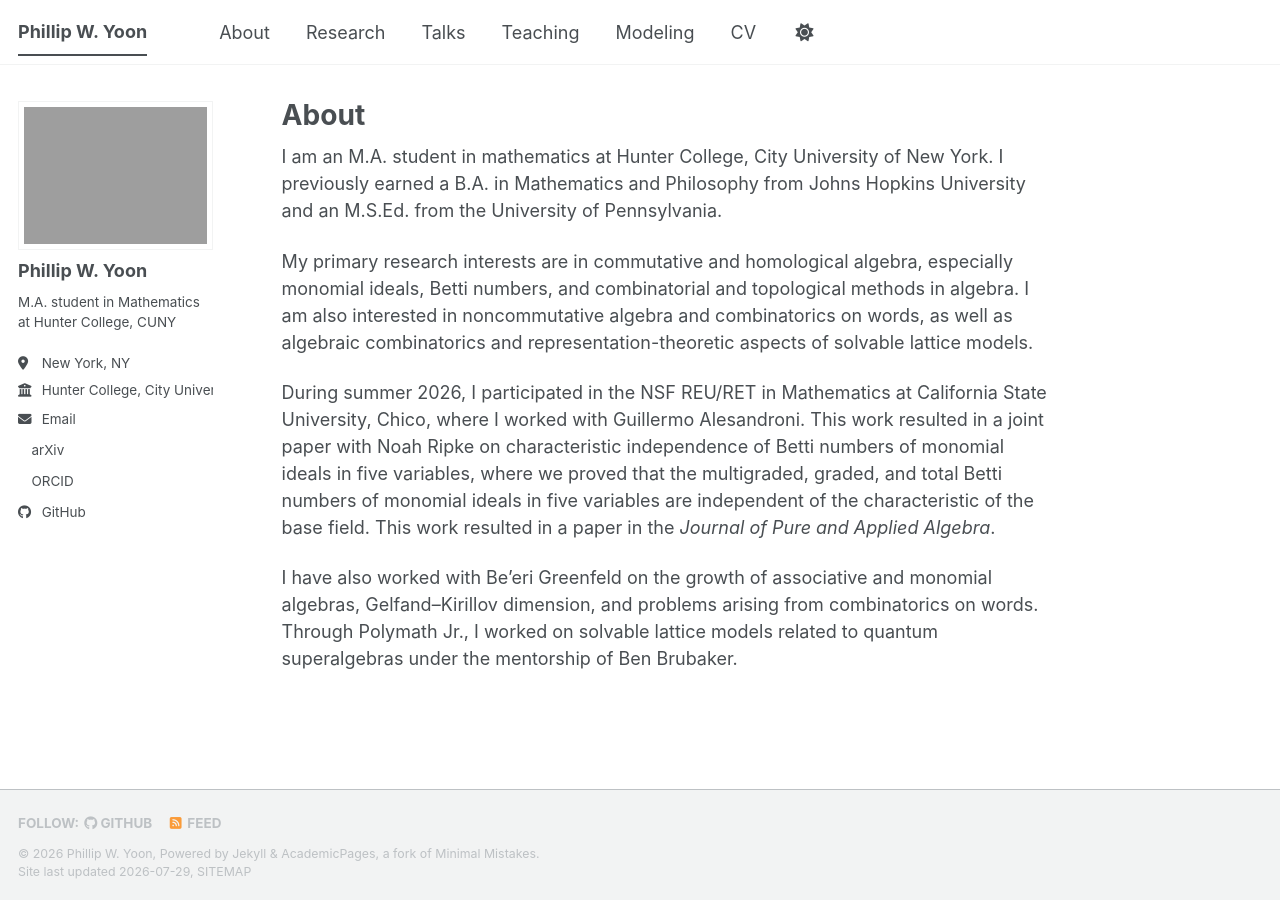
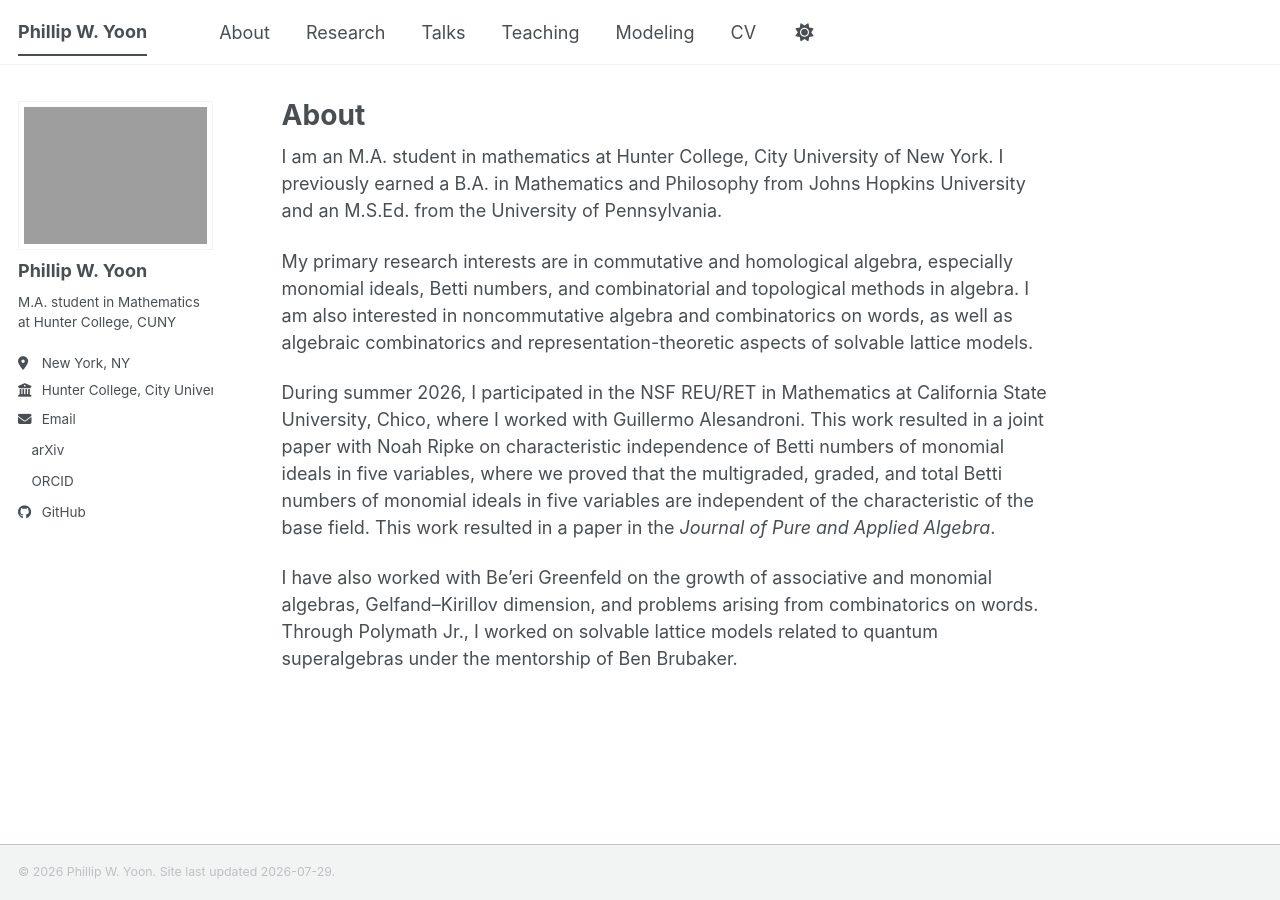
Before and after one commit to pwyoon/pwyoon.github.io, a Jekyll site: the page built from _pages/about.md, in a window 1280 px wide. Built offline with Jekyll 4.4.1, drawn with Linux system fonts in a browser that asks for light colours; a style sheet for code colours, icons or effects is not loaded.

Commit message:
Update footer.html

```diff
--- a/_includes/footer.html
+++ b/_includes/footer.html
@@ -1,25 +1,5 @@
-{% include base_path %}
-
-{% if site.author.github or site.author.bitbucket or site.atom_feed.hide != true %}
-<div class="page__footer-follow">
-  <ul class="social-icons">
-    {% if site.data.ui-text[site.locale].follow_label %}
-      <li><strong>{{ site.data.ui-text[site.locale].follow_label }}</strong></li>
-    {% endif %}
-    {% if site.author.github %}
-      <li><a href="https://github.com/{{ site.author.github }}"><i class="fab fa-github" aria-hidden="true"></i> GitHub</a></li>
-    {% endif %}
-    {% if site.author.bitbucket %}
-      <li><a href="https://bitbucket.org/{{ site.author.bitbucket }}"><i class="fab fa-bitbucket" aria-hidden="true"></i> Bitbucket</a></li>
-    {% endif %}
-    {% if site.atom_feed.hide != true %}
-    <li><a href="{% if site.atom_feed.path %}{{ site.atom_feed.path }}{% else %}{{ base_path }}/feed.xml{% endif %}"><i class="fa fa-fw fa-rss-square" aria-hidden="true"></i> {{ site.data.ui-text[site.locale].feed_label | default: "Feed" }}</a></li>
-    {% endif %}
-  </ul>
+<div class="page__footer-copyright">
+  &copy; {{ site.time | date: '%Y' }}
+  {{ site.name | default: site.title }}.
+  Site last updated {{ "now" | date: '%Y-%m-%d' }}.
 </div>
-{% endif %}
-
-<div class="page__footer-copyright">
-  &copy; {{ site.time | date: '%Y' }} {{ site.name | default: site.title }}, {{ site.data.ui-text[site.locale].powered_by | default: "Powered by" }} <a href="https://jekyllrb.com" rel="nofollow">Jekyll</a> &amp; <a href="https://github.com/academicpages/academicpages.github.io">AcademicPages</a>, a fork of <a href="https://mademistakes.com/work/minimal-mistakes-jekyll-theme/" rel="nofollow">Minimal Mistakes</a>.<br />
-  Site last updated {{ "now" | date: '%Y-%m-%d' }}, <a href="/sitemap/" style="text-transform: uppercase;">{{ site.data.ui-text[site.locale].site_map | default: "Sitemap" }}</a>
-</div>
```
